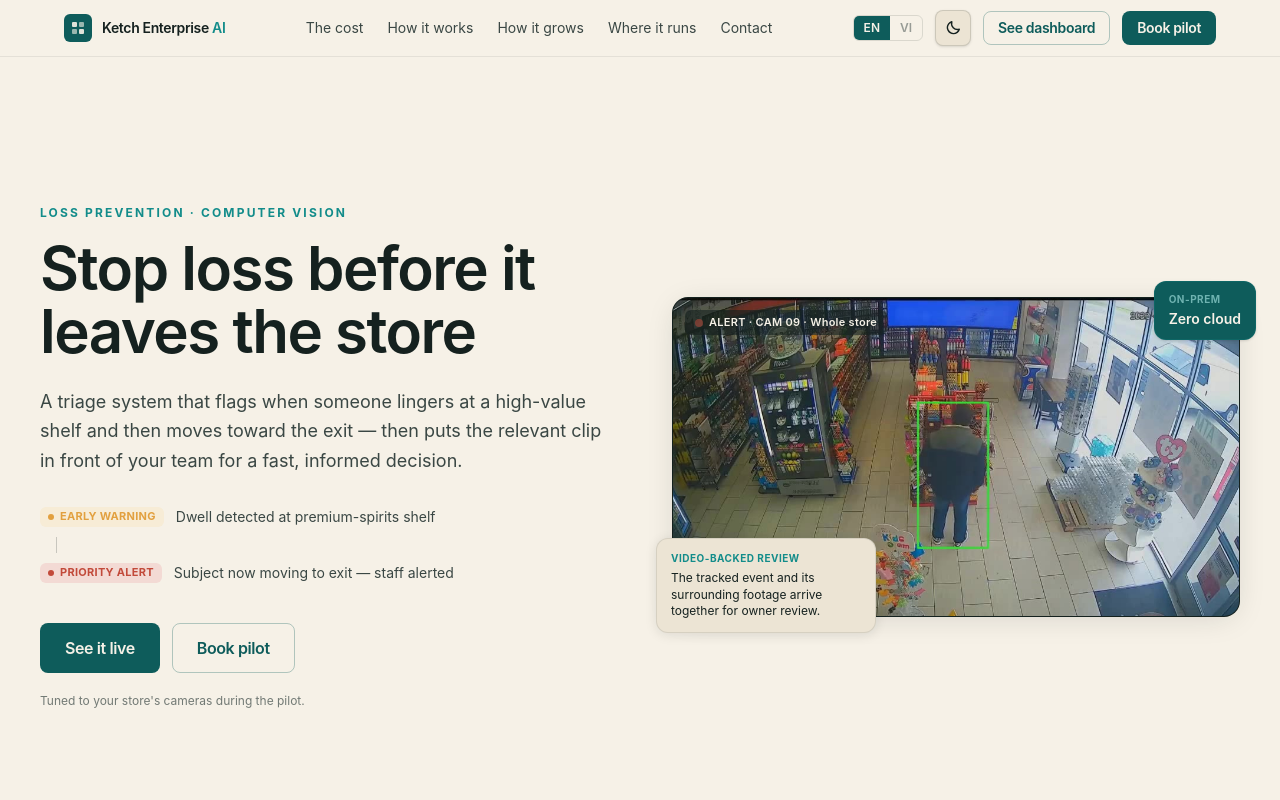
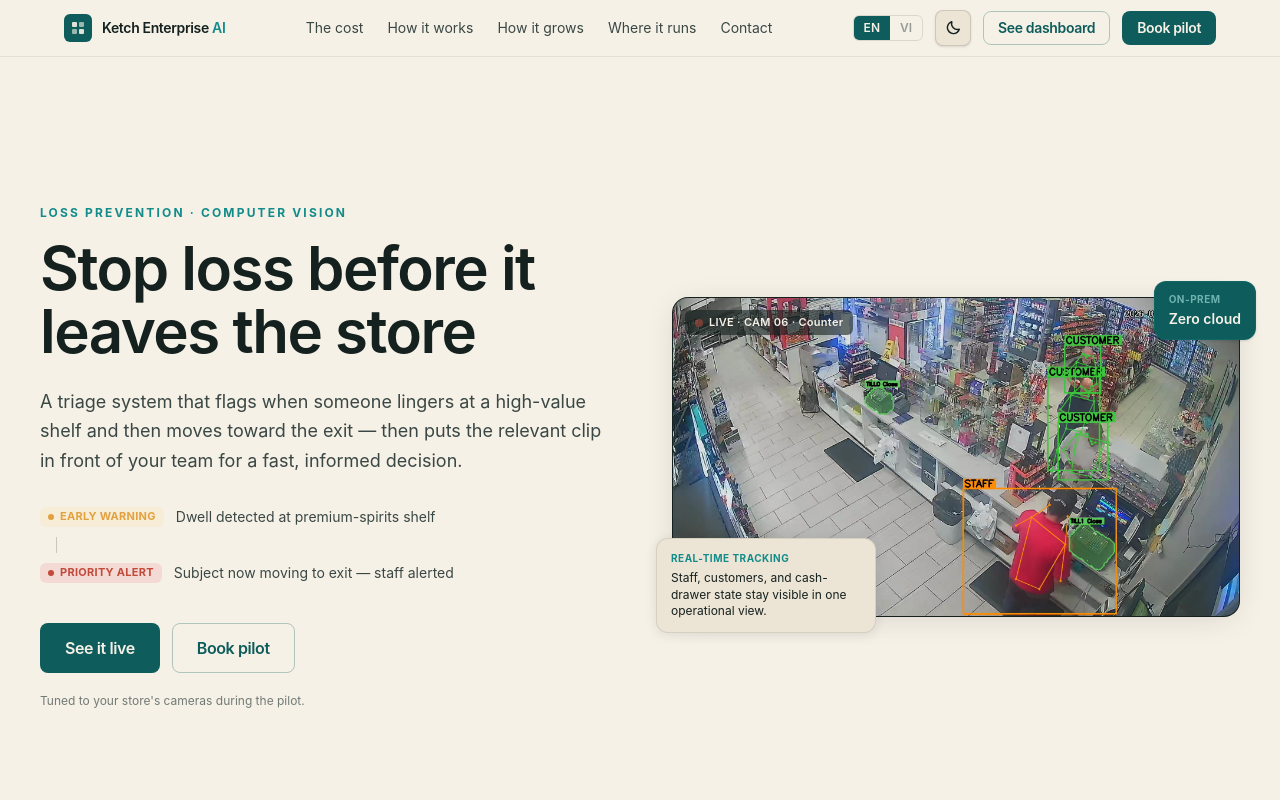
Before and after one commit to Liquor-AI-Safety-Vision/ketch-retail-site, a React (Vite) app: page /#/ in a window 1280 px wide. Shown: the top 800 px of the page. Built offline with nearby package versions, Linux system fonts and the light colour scheme.

Commit message:
Update the landing dashboard preview

```diff
--- a/src/pages/landing/components/HeroSection.tsx
+++ b/src/pages/landing/components/HeroSection.tsx
@@ -56,23 +56,23 @@ export default function HeroSection() {
           <div className="relative rounded-2xl overflow-hidden border border-ink/12 shadow-[0_4px_32px_-8px_rgba(21,33,31,0.18)] bg-ink aspect-video">
             {/* Current dashboard alert frame */}
             <img
-              src="/demo-source/alerts/shoplifting/shoplifting-review.jpg"
-              alt="Whole-store camera alert with a tracked customer"
+              src="/demo-source/cameras/cctv-counter/cash_till_open_2.jpg"
+              alt="Counter camera tracking staff, customers, and cash drawer state"
               className="absolute inset-0 h-full w-full object-cover"
             />
 
             {/* Recording dot + label */}
             <div className="absolute top-3 left-3 flex items-center gap-1.5 bg-ink/60 rounded-md px-2.5 py-1 text-cream text-[11px] font-semibold tracking-wide">
               <span className="h-2 w-2 rounded-full bg-red motion-safe:animate-pulse" />
-              ALERT · CAM 09 · Whole store
+              LIVE · CAM 06 · Counter
             </div>
           </div>
 
           {/* Floating "how it knows" callout */}
           <div className="absolute -bottom-4 -left-4 max-w-[220px] rounded-xl bg-cream-200 border border-ink/10 shadow-[0_2px_12px_rgba(21,33,31,0.10)] px-3.5 py-3">
-            <p className="text-[10px] font-bold uppercase tracking-wider text-teal-600 mb-1">Video-backed review</p>
+            <p className="text-[10px] font-bold uppercase tracking-wider text-teal-600 mb-1">Real-time tracking</p>
             <p className="text-xs text-ink leading-snug">
-              The tracked event and its surrounding footage arrive together for owner review.
+              Staff, customers, and cash-drawer state stay visible in one operational view.
             </p>
           </div>
 
```
